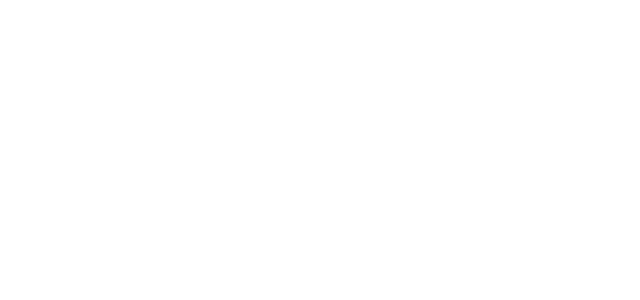
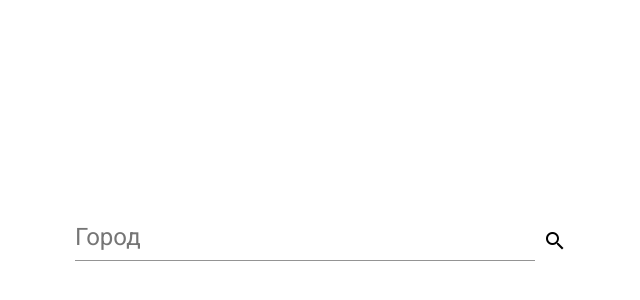
Before and after one commit to dkrasiev/weather, an Angular app: page /weather in a window 1280 px wide. Shown: the part 158-458 px from the top of the page, without its empty margins (315-955 px from the left). Built offline with nearby package versions, Linux system fonts and the light colour scheme.

Commit message:
add geocoder response interface add loading spinner working geocoder api change environment structure

```diff
--- a/src/app/app.module.ts
+++ b/src/app/app.module.ts
@@ -8,6 +8,8 @@ import { BrowserAnimationsModule } from '@angular/platform-browser/animations';
 import { MaterialModule } from './shared/material.module';
 import { AppRoutingModule } from './app-routing.module';
 import { HelloComponent } from './hello/hello.component';
+import { FormsModule } from '@angular/forms';
+import { HttpClientModule } from '@angular/common/http';
 
 @NgModule({
   declarations: [AppComponent, TimeComponent, WeatherComponent, HelloComponent],
@@ -16,6 +18,8 @@ import { HelloComponent } from './hello/hello.component';
     BrowserAnimationsModule,
     MaterialModule,
     AppRoutingModule,
+    FormsModule,
+    HttpClientModule,
   ],
   providers: [],
   bootstrap: [AppComponent],
--- /dev/null
+++ b/src/app/shared/geocoder-response.ts
@@ -0,0 +1,22 @@
+export interface GeocoderResponse {
+  response: {
+    GeoObjectCollection: {
+      featureMember: {
+        GeoObject: GeoObject;
+      }[];
+      metaDataProperty: {
+        request: string;
+        results: number;
+        found: number;
+      };
+    };
+  };
+}
+
+export interface GeoObject {
+  Point: {
+    pos: string;
+  };
+  description: string;
+  name: string;
+}
--- a/src/app/shared/material.module.ts
+++ b/src/app/shared/material.module.ts
@@ -8,6 +8,7 @@ import { MatTabsModule } from '@angular/material/tabs';
 import { MatFormFieldModule } from '@angular/material/form-field';
 import { MatCardModule } from '@angular/material/card';
 import { MatIconModule } from '@angular/material/icon';
+import { MatProgressSpinnerModule } from '@angular/material/progress-spinner';
 
 @NgModule({
   imports: [
@@ -19,6 +20,7 @@ import { MatIconModule } from '@angular/material/icon';
     MatFormFieldModule,
     MatCardModule,
     MatIconModule,
+    MatProgressSpinnerModule,
   ],
   exports: [
     MatButtonModule,
@@ -28,6 +30,7 @@ import { MatIconModule } from '@angular/material/icon';
     MatFormFieldModule,
     MatCardModule,
     MatIconModule,
+    MatProgressSpinnerModule,
   ],
 })
 export class MaterialModule {}
--- a/src/app/weather/weather.component.css
+++ b/src/app/weather/weather.component.css
@@ -0,0 +1,24 @@
+.weather {
+    display: flex;
+    justify-content: center;
+    align-items: center;
+    height: 100%;
+}
+
+.weather__input input {
+    text-align: center;
+}
+
+.weather__form {
+    display: flex;
+    justify-content: center;
+    align-items: baseline;
+
+    font-size: 24px;
+    width: 100%;
+    max-width: 500px;
+}
+
+.weather__input {
+    width: 100%;
+}
--- a/src/app/weather/weather.component.html
+++ b/src/app/weather/weather.component.html
@@ -1,5 +1,16 @@
-<div>
-    <mat-form-field>
-        <input type="text" matInput>
-    </mat-form-field>
+
+<div class="weather">
+    <form (ngSubmit)="search()" class="weather__form" *ngIf="!isLoading">
+        <mat-form-field class="weather__input">
+            <mat-label>Город</mat-label>
+            <input matInput placeholder="Где Вы находитесь?" [(ngModel)]="geocode" name="geocode">
+        </mat-form-field>
+        <button mat-icon-button (click)="search()">
+            <mat-icon>search</mat-icon>
+        </button>
+    </form>
+
+    <ng-container *ngIf="isLoading">
+        <mat-spinner></mat-spinner>
+    </ng-container>
 </div>
--- a/src/app/weather/weather.component.ts
+++ b/src/app/weather/weather.component.ts
@@ -1,15 +1,48 @@
+import { HttpClient } from '@angular/common/http';
 import { Component, OnInit } from '@angular/core';
+import { environment } from 'src/environments/environment';
+import { GeocoderResponse, GeoObject } from '../shared/geocoder-response';
 
 @Component({
   selector: 'app-weather',
   templateUrl: './weather.component.html',
-  styleUrls: ['./weather.component.css']
+  styleUrls: ['./weather.component.css'],
 })
 export class WeatherComponent implements OnInit {
+  geocode: string = '';
+  geoObject: GeoObject = null as any;
+  isLoading: boolean = false;
 
-  constructor() { }
+  constructor(private http: HttpClient) {}
 
-  ngOnInit(): void {
+  ngOnInit(): void {}
+
+  search() {
+    this.isLoading = true;
+
+    this.http
+      .get<GeocoderResponse>(environment.yandex.geocoderApi, {
+        params: {
+          geocode: this.geocode,
+          apikey: environment.yandex.geocoderToken,
+          format: 'json',
+          kind: 'locality',
+          results: 1,
+        },
+      })
+      .subscribe({
+        next: (v) => {
+          this.geoObject =
+            v.response.GeoObjectCollection.featureMember[0].GeoObject;
+        },
+        error: (e) => {
+          console.error(e);
+          this.isLoading = false;
+        },
+        complete: () => {
+          console.log('completed');
+          this.isLoading = false;
+        },
+      });
   }
-
 }
--- a/src/environments/environment.prod.ts
+++ b/src/environments/environment.prod.ts
@@ -1,7 +1,7 @@
 export const environment = {
   production: true,
   yandexWeatherApi: 'https://api.weather.yandex.ru/v2/informers',
-  yandexWeatherToken: 'a3c8ab75-528a-4527-bbf2-2e3c114b3ca2',
-  yandexGeocoderApi: 'https://geocode-maps.yandex.ru/1.x',
-  yandexGeocoderToken: '3eb7e3b7-f6df-4f04-8f18-5138e6e70835',
+  xYandexAPIKey: 'a3c8ab75-528a-4527-bbf2-2e3c114b3ca2',
+  yandexGeocoderAPI: 'https://geocode-maps.yandex.ru/1.x',
+  yandexGeocoderAPIKey: '3eb7e3b7-f6df-4f04-8f18-5138e6e70835',
 };
--- a/src/environments/environment.ts
+++ b/src/environments/environment.ts
@@ -4,10 +4,12 @@
 
 export const environment = {
   production: false,
-  yandexWeatherApi: 'https://api.weather.yandex.ru/v2/informers',
-  yandexWeatherToken: 'a3c8ab75-528a-4527-bbf2-2e3c114b3ca2',
-  yandexGeocoderApi: 'https://geocode-maps.yandex.ru/1.x',
-  yandexGeocoderToken: '3eb7e3b7-f6df-4f04-8f18-5138e6e70835',
+  yandex: {
+    weatherApi: 'https://api.weather.yandex.ru/v2/informers',
+    weatherToken: 'a3c8ab75-528a-4527-bbf2-2e3c114b3ca2',
+    geocoderApi: 'https://geocode-maps.yandex.ru/1.x',
+    geocoderToken: '3eb7e3b7-f6df-4f04-8f18-5138e6e70835',
+  },
 };
 
 /*
```
